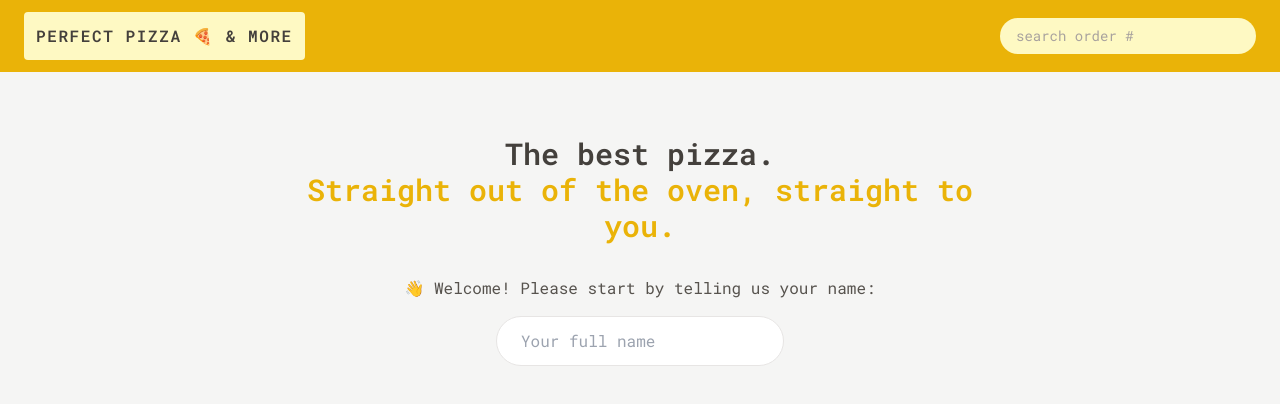
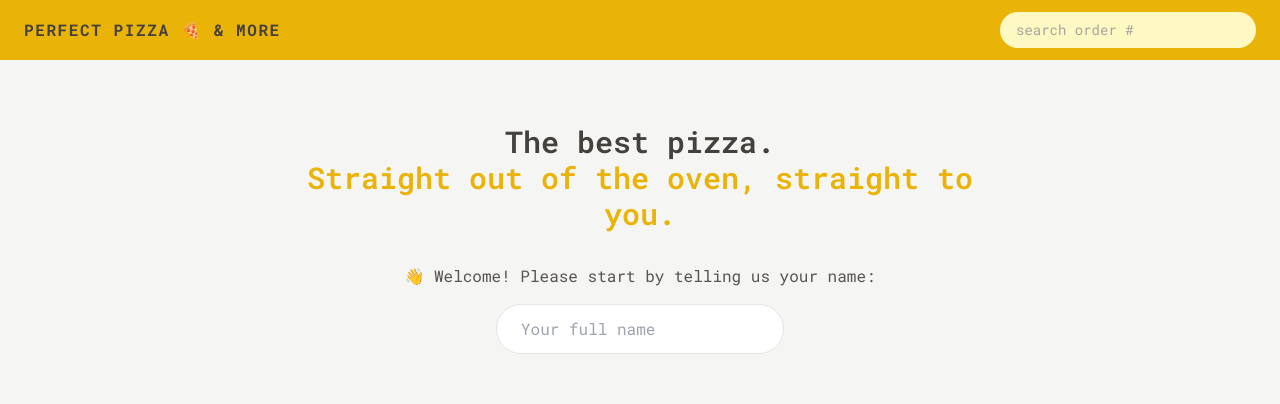
Before and after one commit to AbdelwahabEladawy/Fast-Pizza, a React (Vite) app: page / in a window 1280 px wide. Shown: the top 404 px of the page. Built offline with nearby package versions, Linux system fonts and the light colour scheme.

Commit message:
Fix a style bug in header

```diff
--- a/src/ui/Header.jsx
+++ b/src/ui/Header.jsx
@@ -6,7 +6,7 @@ export default function Header() {
   return (
     <div className="bg-yellow-500 uppercase  px-4 py-3 sm:px-6 flex items-center justify-between   " >
 
-<Link to="/" className="tracking-widest bg-yellow-100 rounded px-3 py-3 font-semibold">Perfect Pizza 🍕 & MORE</Link>
+<Link to="/" className="tracking-widest rounded  font-bold">Perfect Pizza 🍕 & MORE</Link>
       <SerachOrder/>
       <UserName/>
     </div>
```
